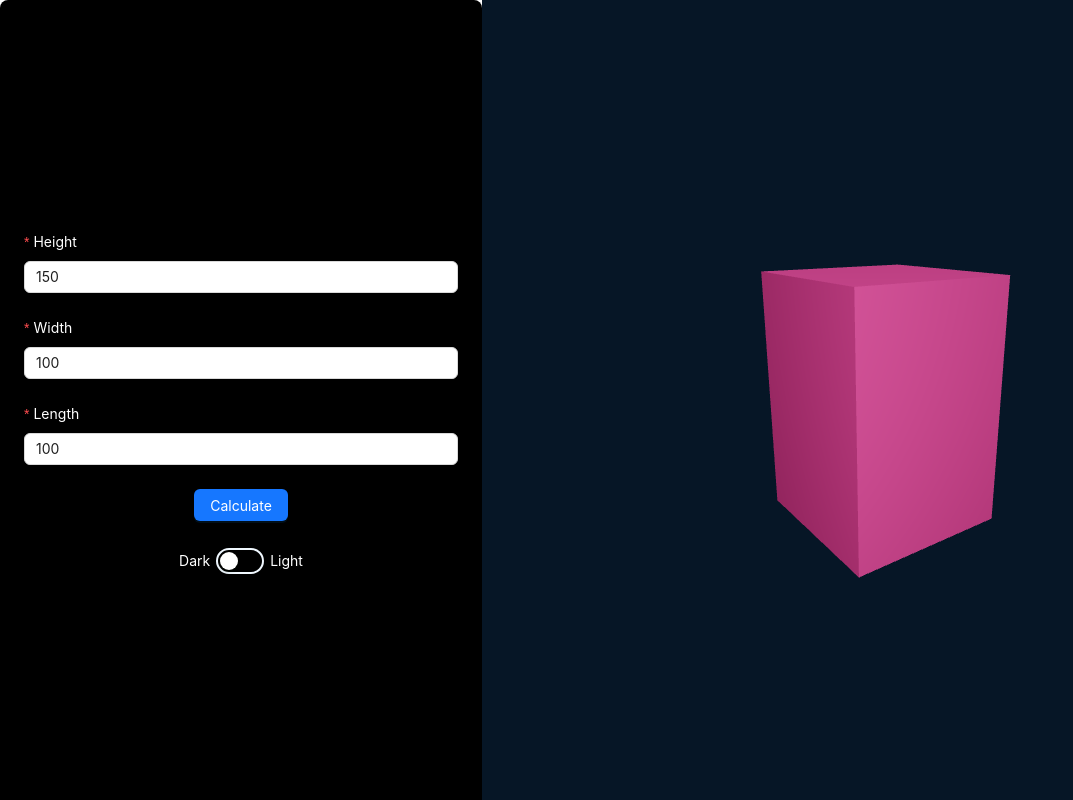
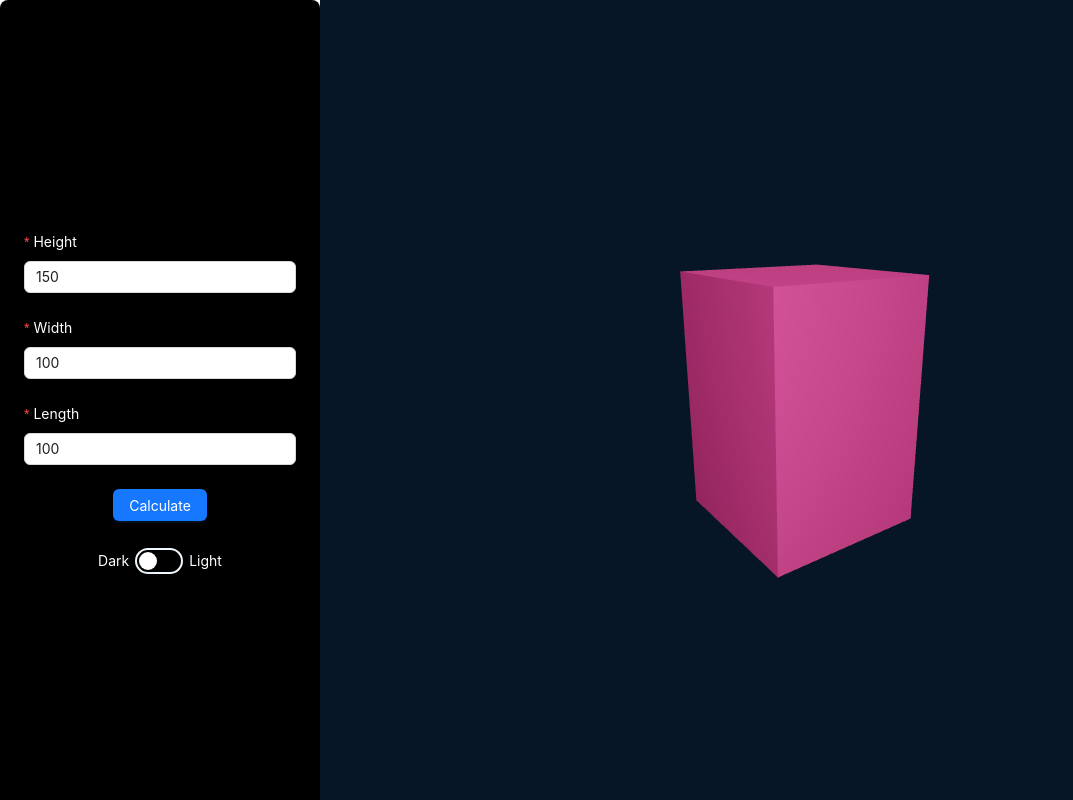
Before and after one commit to BauerCpp/ThreeJsBox, a React (Vite) app: page / in a window 1280 px wide. Shown: the whole page, without its empty margins (0-1073 px from the left). Built offline with nearby package versions, Linux system fonts and the light colour scheme.

Commit message:
Changed styles

```diff
--- a/src/App.css
+++ b/src/App.css
@@ -7,7 +7,8 @@
   width: 100%;
   height: 100%;
 
-  display: flex;
+  display: grid;
+  grid-template-columns: 1fr 3fr;
 }
 
 .size_form {
@@ -24,7 +25,7 @@
 
 .form_underlayer {
   height: 100%;
-  min-width: 450px;
+  /* min-width: 450px; */
   display: flex;
 }
 
```
